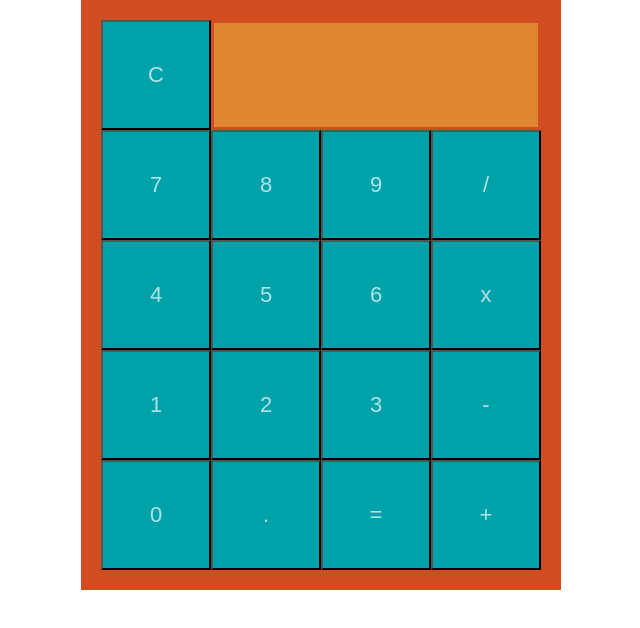
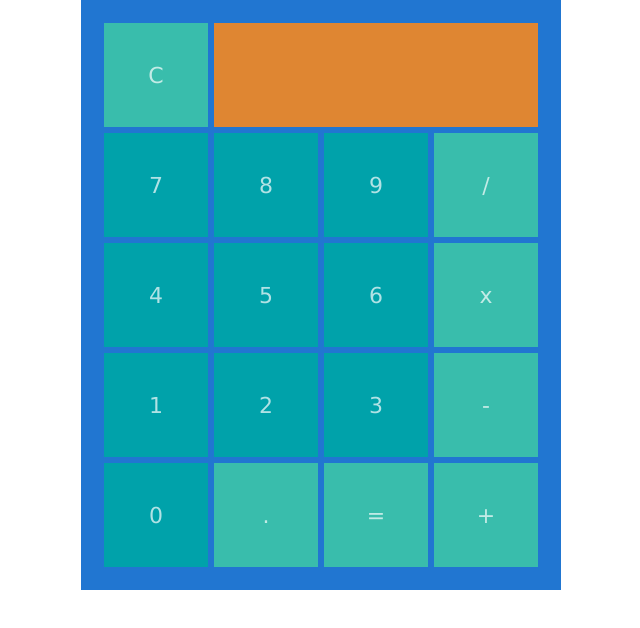
Before and after one commit to Momentum-Team-12/js-caculator-part-1-simmo75, a plain HTML site: page index.html in a window 1280 px wide. Shown: the whole page, without its empty margins (319-959 px from the left). Drawn offline with Linux system fonts and the light colour scheme.

Commit message:
changedfont-addedborder

```diff
--- a/index.html
+++ b/index.html
@@ -14,7 +14,7 @@
 
     <div id="main">
         <div class="row">
-            <button type="button" class="button" id="clear">C</button>
+            <button type="button" class="button math-button" id="clear">C</button>
             <div id="display"></div>
         </div>
 
@@ -23,7 +23,7 @@
             <button type="button" class="button" id="7">7</button>
             <button type="button" class="button" id="8">8</button>
             <button type="button" class="button" id="9">9</button>
-            <button type="button" class="button" id="/">/</button>
+            <button type="button" class="button math-button" id="/">/</button>
 
         </div>
 
@@ -32,7 +32,7 @@
             <button type="button" class="button" id="4">4</button>
             <button type="button" class="button" id="5">5</button>
             <button type="button" class="button" id="6">6</button>
-            <button type="button" class="button" id="*">x</button>
+            <button type="button" class="button math-button" id="*">x</button>
 
         </div>
 
@@ -41,16 +41,16 @@
             <button type="button" class="button" id="1">1</button>
             <button type="button" class="button" id="2">2</button>
             <button type="button" class="button" id="3">3</button>
-            <button type="button" class="button" id="-">-</button>
+            <button type="button" class="button math-button" id="-">-</button>
 
         </div>
 
         <div class="row">
 
             <button type="button" class="button" id="0">0</button>
-            <button type="button" class="button" id=".">.</button>
-            <button type="button" class="button" id="eval">=</button>
-            <button type="button" class="button" id="+">+</button>
+            <button type="button" class="button math-button" id=".">.</button>
+            <button type="button" class="button math-button" id="eval">=</button>
+            <button type="button" class="button math-button" id="+">+</button>
 
         </div>
 
--- a/style.css
+++ b/style.css
@@ -28,7 +28,8 @@ body {
     color: #ffffffb1;
     text-align: center;
     display: inline-block;
-    border: solid rgb(209, 77, 33);
+    border: solid rgb(33, 118, 209);
+    font-family: Verdana, Geneva, Tahoma, sans-serif;
 
 }
 
@@ -39,12 +40,14 @@ button {
     color: #ffffffb1;
     text-align: center;
     display: inline-block;
+    border: solid rgb(33, 118, 209);
     font-size: 22px;
     cursor: pointer;
+    font-family: Verdana, Geneva, Tahoma, sans-serif;
 
 }
 
-single-button {
+.math-button {
     background-color: #39bdac;
     width: 110px;
     height: 110px;
@@ -53,11 +56,12 @@ single-button {
     display: inline-block;
     font-size: 22px;
     cursor: pointer;
+    font-family: Verdana, Geneva, Tahoma, sans-serif;
 }
 
 #main {
     flex-wrap: wrap;
-    border: rgb(209, 77, 33);
+    border: rgb(33, 118, 209);
     border-style: solid;
     border-width: 20px;
 
```
